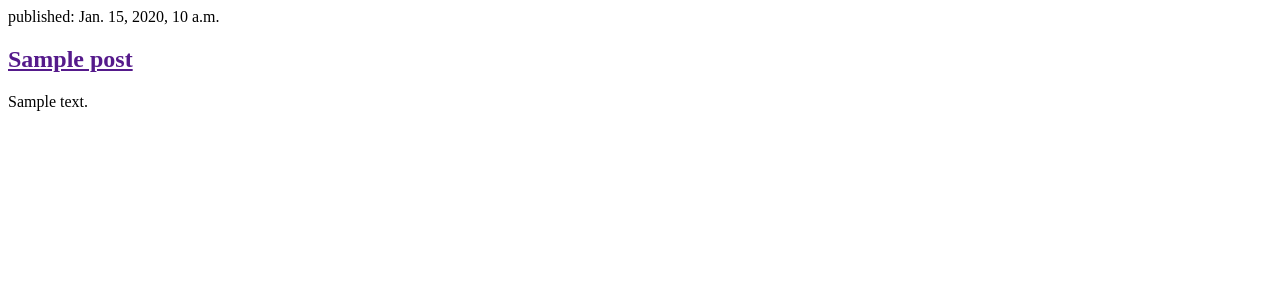
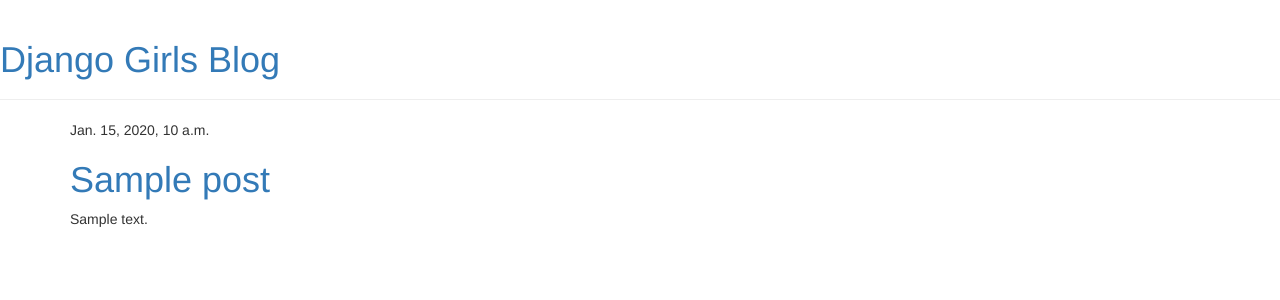
Before and after one commit to nidosham/my-first-blog, a Django app: template blog/templates/blog/post_list.html in a window 1280 px wide. Shown: the top 300 px of the page. Run offline with Django 3.2, Linux system fonts and the light colour scheme; the template is opened without the code that fills it: values that come from a table or form of the project are taken from there, others are empty; tables that the repository leaves empty hold one stand-in row (values such as "Sample post"); some libraries are stand-ins or nearby versions.

Commit message:
Added view and template for detailed blog post as well as CSS for the site.

```diff
--- /dev/null
+++ b/blog/templates/blog/base.html
@@ -0,0 +1,26 @@
+{% load static %}
+<html>
+
+<head>
+    <title>Django Girls blog</title>
+    <link rel="stylesheet" href="//maxcdn.bootstrapcdn.com/bootstrap/3.2.0/css/bootstrap.min.css">
+    <link rel="stylesheet" href="//maxcdn.bootstrapcdn.com/bootstrap/3.2.0/css/bootstrap-theme.min.css">
+    <link href='//fonts.googleapis.com/css?family=Lobster&subset=latin,latin-ext' rel='stylesheet' type='text/css'>
+    <link rel="stylesheet" href="{% static 'css/blog.css' %}">
+</head>
+
+<body>
+    <div class="page-header">
+        <h1><a href="/">Django Girls Blog</a></h1>
+    </div>
+    <div class="content container">
+        <div class="row">
+            <div class="col-md-8">
+                {% block content %}
+                {% endblock %}
+            </div>
+        </div>
+    </div>
+</body>
+
+</html>
--- a/blog/templates/blog/post_list.html
+++ b/blog/templates/blog/post_list.html
@@ -5,14 +5,22 @@
 </head>
 
 <body>
-    <div>{% for post in posts %}
-        <div>
-            <p>published: {{ post.published_date }}</p>
-            <h2><a href="">{{ post.title }}</a></h2>
+    <div>
+        {% extends 'blog/base.html' %}
+
+        {% block content %}
+        {% for post in posts %}
+        <div class="post">
+            <div class="date">
+                {{ post.published_date }}
+            </div>
+            <h1><a href="{% url 'post_detail' pk=post.pk %}">{{ post.title }}</a></h1>
             <p>{{ post.text|linebreaksbr }}</p>
+            <br>
         </div>
-        {% endfor %}</div>
-    <div>
+        {% endfor %}
+        {% endblock %}
+    </div>
 
 </body>
 
--- a/blog/urls.py
+++ b/blog/urls.py
@@ -3,4 +3,5 @@
 
 urlpatterns = [
     path('', views.post_list, name='post_list'),
+    path('post/<int:pk>/', views.post_detail, name='post_detail'),
 ]
--- a/blog/views.py
+++ b/blog/views.py
@@ -1,4 +1,4 @@
-from django.shortcuts import render
+from django.shortcuts import render, get_object_or_404
 from .models import Post
 from django.utils import timezone
 # Create your views here.
@@ -7,3 +7,7 @@
 def post_list(request):
     posts = Post.objects.filter(published_date__lte=timezone.now()).order_by('published_date')
     return render(request, 'blog/post_list.html', {'posts': posts})
+
+def post_detail(request, pk):
+    post = get_object_or_404(Post, pk=pk)
+    return render(request, 'blog/post_detail.html', {'post': post})
```
Also changed, not shown: blog/templates/blog/post_detail.html (added, +13 -0 lines).
